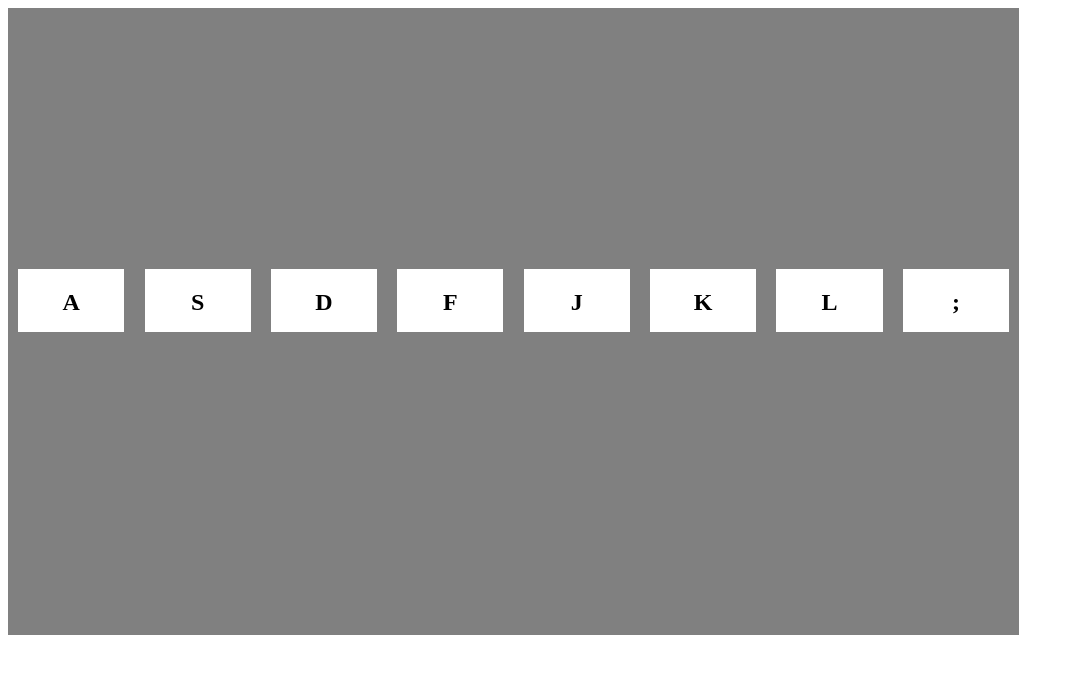
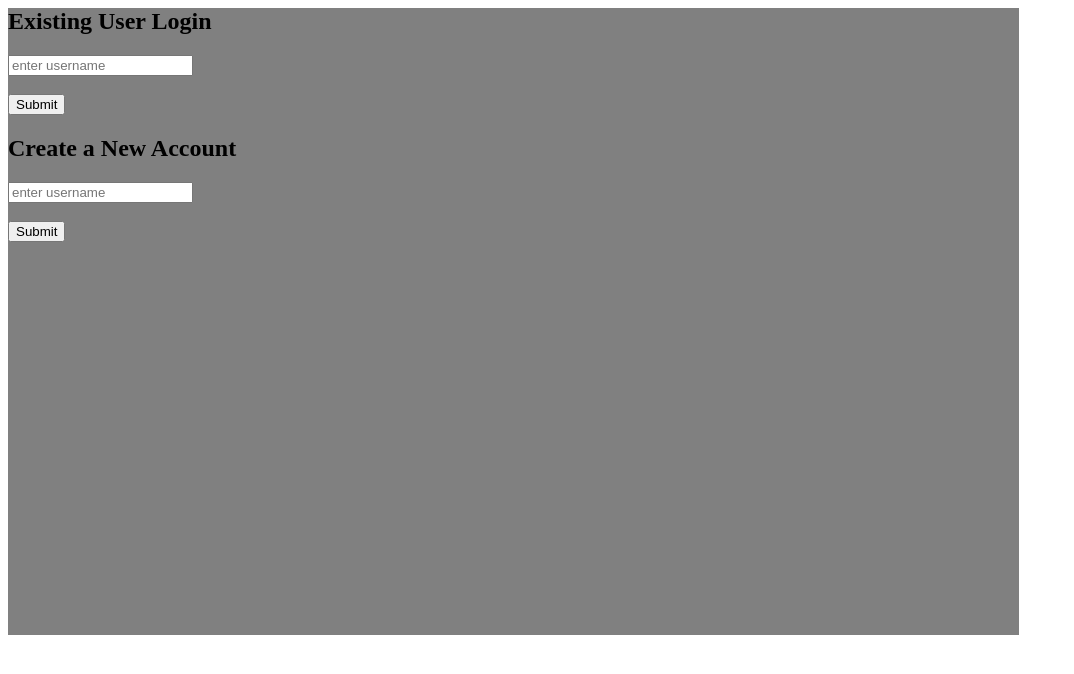
Before and after one commit to jaredianmills/sound-off-frontend, a PHP site: page / in a window 1280 px wide. Shown: the top 674 px of the page, without its empty margins (0-1074 px from the left). Run offline with PHP 8.4, Linux system fonts and the light colour scheme.

Commit message:
user login functionality begun

```diff
--- a/index.html
+++ b/index.html
@@ -6,23 +6,35 @@
   <link rel="stylesheet" href="style.css">
   <title>Sound-Off</title>
 </head>
+
 <body>
   <div id="main-play-area">
-    <div class="key-box" id="key-box-1">
-      <h2>A</h2>
+    <div id="user-login">
+      <form action="index.html" method="post">
+        <h2>Existing User Login</h2>
+        <input type="text" id="user-login-input" placeholder="enter username"></input><br><br>
+        <input type="submit">
+      </form>
     </div>
-    <div class="key-box" id="key-box-2">
-      <h2>S</h2>
+
+    <div id="create-new-user">
+      <form action="index.html" method="post">
+        <h2>Create a New Account</h2>
+        <input type="text" id="create-new-user-input" placeholder="enter username"></input><br><br>
+        <input type="submit">
+      </form>
     </div>
-    <div class="key-box" id="key-box-3">
-      <h2>D</h2>
+
+    <div id="key-box-container">
+      <div class="key-box" id="key-box-1"><h2>A</h2></div>
+      <div class="key-box" id="key-box-2"><h2>S</h2></div>
+      <div class="key-box" id="key-box-3"><h2>D</h2></div>
+      <div class="key-box" id="key-box-4"><h2>F</h2></div>
+      <div class="key-box" id="key-box-5"><h2>J</h2></div>
+      <div class="key-box" id="key-box-6"><h2>K</h2></div>
+      <div class="key-box" id="key-box-7"><h2>L</h2></div>
+      <div class="key-box" id="key-box-8"><h2>;</h2></div>
     </div>
-    <div class="key-box" id="key-box-4">
-      <h2>F</h2></div>
-    <div class="key-box" id="key-box-5"><h2>J</h2></div>
-    <div class="key-box" id="key-box-6"><h2>K</h2></div>
-    <div class="key-box" id="key-box-7"><h2>L</h2></div>
-    <div class="key-box" id="key-box-8"><h2>;</h2></div>
   </div>
 <script src="source/index.js" charset="utf-8"></script>
 </body>
--- a/source/index.js
+++ b/source/index.js
@@ -1,17 +1,32 @@
 document.addEventListener('DOMContentLoaded', () => {
 
+  const mainPlayArea = document.getElementById('main-play-area')
+  const keyBoxes = document.getElementsByClassName("key-box")
+  const userLogin = document.getElementById("user-login")
+  const userLoginInput = document.getElementById("user-login-input")
+  const createNewUser = document.getElementById("create-new-user")
+  const createNewUserInput = document.getElementById("create-new-user-input")
+
   const usersUrl = "http://localhost:3000/api/v1/users"
-  const usersConfig = {method: "POST", headers: {"Content-Type": "application/json"}, body: JSON.stringify({name: "Jack"})}
-  // fetch(usersUrl, usersConfig).then(res => res.json()).then(console.log)
+  const createUserConfig = {method: "POST", headers: {"Content-Type": "application/json"}, body: JSON.stringify({name: createNewUserInput.value})}
 
   const scoresUrl = "http://localhost:3000/api/v1/scores"
   const scoresConfig = {method: "POST", headers: {"Content-Type": "application/json"}, body: JSON.stringify({total: 500, user_id: 1})}
   // fetch(scoresUrl, scoresConfig).then(res => res.json()).then(console.log)
 
-  const mainPlayArea = document.getElementById('main-play-area')
-  // console.log(mainPlayArea);
-  const keyBoxes = document.getElementsByClassName("key-box")
-  // console.log(keyBoxes);
+  userLogin.addEventListener("submit", event => logInUser(event))
+  createNewUser.addEventListener("submit", event => createUser(event))
+
+  function logInUser(event) {
+    event.preventDefault()
+    fetch(usersUrl).then(res => res.json()).then(console.log)
+    console.log(userLoginInput.value)
+  }
+
+  function createUser(event) {
+    event.preventDefault()
+    console.log(createNewUserInput.value)
+  }
 
   function randomlyLightUpKey() {
     let keyBoxNumber = Math.ceil((Math.random() * keyBoxes.length) )
@@ -22,8 +37,11 @@ document.addEventListener('DOMContentLoaded', () => {
     // console.log(boxToHighlight.innerText);
     // checkKey(boxToHighlight)
     setTimeout(() => {
-      boxToHighlight.classList.remove('lit-up-box')
-      boxToHighlight.classList.add('key-box')
+      // boxToHighlight.classList.remove('lit-up-box')
+      // boxToHighlight.classList.add('key-box')
+      if (Array.from(boxToHighlight.classList).includes("lit-up-box")) {
+        continueGame = false;
+      }
     }, 1950)
     setTimeout(() => {}, 50)
   }
@@ -42,7 +60,6 @@ document.addEventListener('DOMContentLoaded', () => {
     checkKey()
   }
 
-  playGame()
   let score = 0
 
   function checkKey() {
@@ -85,5 +102,6 @@ document.addEventListener('DOMContentLoaded', () => {
 
 
 
+  // playGame()
 
 })
--- a/style.css
+++ b/style.css
@@ -4,12 +4,24 @@
   height: 80%;
 }
 
+#user-login {
+  /* display:none; */
+}
+
+#create-new-user {
+  /* display:none; */
+}
+
+#key-box-container {
+  display:none;
+  top: 40%;
+  position: relative;
+}
+
 .key-box {
   background-color: white;
   width: 10.5%;
   height: 10%;
-  top: 40%;
-  position: relative;
   float: left;
   margin: 1%;
   text-align: center;
```
